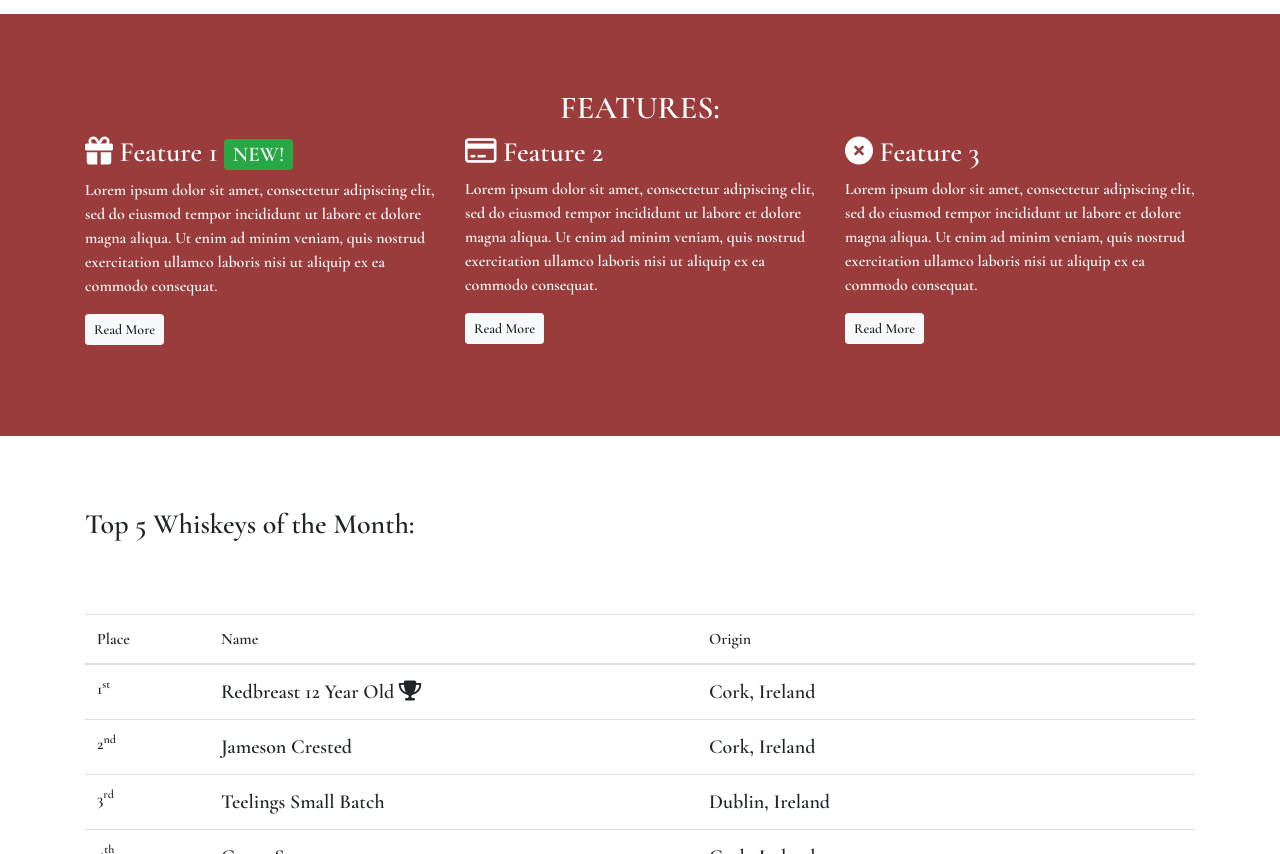
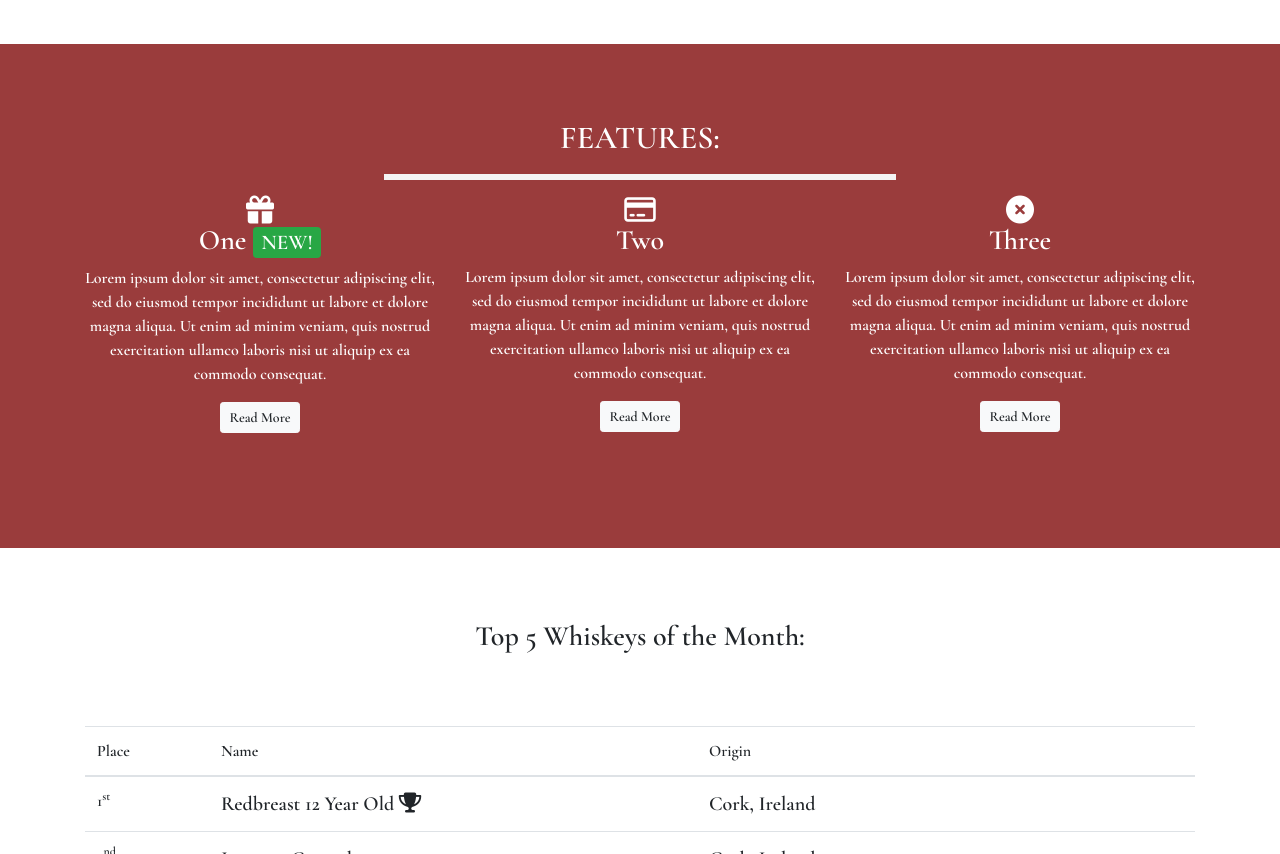
Before and after one commit to Ian-Garrigan/Whiskey-Drop, a plain HTML site: page index.html in a window 1280 px wide. Shown: the part 1200-2054 px from the top of the page. Drawn offline with nearby package versions, Linux system fonts and the light colour scheme.

Commit message:
Add header & quote margin

```diff
--- a/css/style.css
+++ b/css/style.css
@@ -79,6 +79,10 @@ body {
     margin-top: 0;
 }
 
+.quotes .page-header {
+    margin-bottom: 30px;
+}
+
 /* content containers */
 
 .content-container {
@@ -127,6 +131,10 @@ color: white;
     border: 0;
 }
 
+.block-divider--white {
+    background-color: #f4f4f4;
+}
+
 /* buttons */
 
 .btn--cta {
@@ -149,3 +157,15 @@ color: white;
     border-color: rgb(154, 60, 60);
     color: white;
 }
+
+.feature {
+    text-align: center;
+    margin-bottom: 40px;
+
+}
+
+feature i {
+    font-size: 45px;
+    line-height: 45px;
+    margin-bottom: 20px;
+}
--- a/index.html
+++ b/index.html
@@ -141,12 +141,13 @@
                 <div class="row">
                     <div class="col-12 page-header">
                         <h2 class="text-uppercase">Features:</h2>
+                        <hr class="block-divider block-divider--short block-divider--white">
                     </div>
                 </div>
                 <div class="row">
                     <div class="col-12 col-md-6 col-lg-4">
                         <div class="feature">
-                            <h3><i class="fa-solid fa-gift d-none d-sm-inline"></i> Feature 1 <span
+                            <h3><i class="fa-solid fa-gift d-none d-sm-block"></i> One <span
                                     class="badge badge-success">NEW!</span></h3>
                             <p>Lorem ipsum dolor sit amet, consectetur adipiscing elit, sed do eiusmod tempor incididunt
                                 ut
@@ -161,7 +162,7 @@
                     </div>
                     <div class="col-12 col-md-6 col-lg-4">
                         <div class="feature">
-                            <h3><i class="fa-regular fa-credit-card d-none d-sm-inline"></i> Feature 2</h3>
+                            <h3><i class="fa-regular fa-credit-card d-none d-sm-block"></i> Two</h3>
                             <p>Lorem ipsum dolor sit amet, consectetur adipiscing elit, sed do eiusmod tempor incididunt
                                 ut
                                 labore
@@ -175,7 +176,7 @@
                     </div>
                     <div class="col-12 d-md-none d-lg-block col-lg-4">
                         <div class="feature">
-                            <h3><i class="fa-solid fa-circle-xmark d-none d-sm-inline"></i> Feature 3</h3>
+                            <h3><i class="fa-solid fa-circle-xmark d-none d-sm-block"></i> Three</h3>
                             <p>Lorem ipsum dolor sit amet, consectetur adipiscing elit, sed do eiusmod tempor incididunt
                                 ut
                                 labore
```
